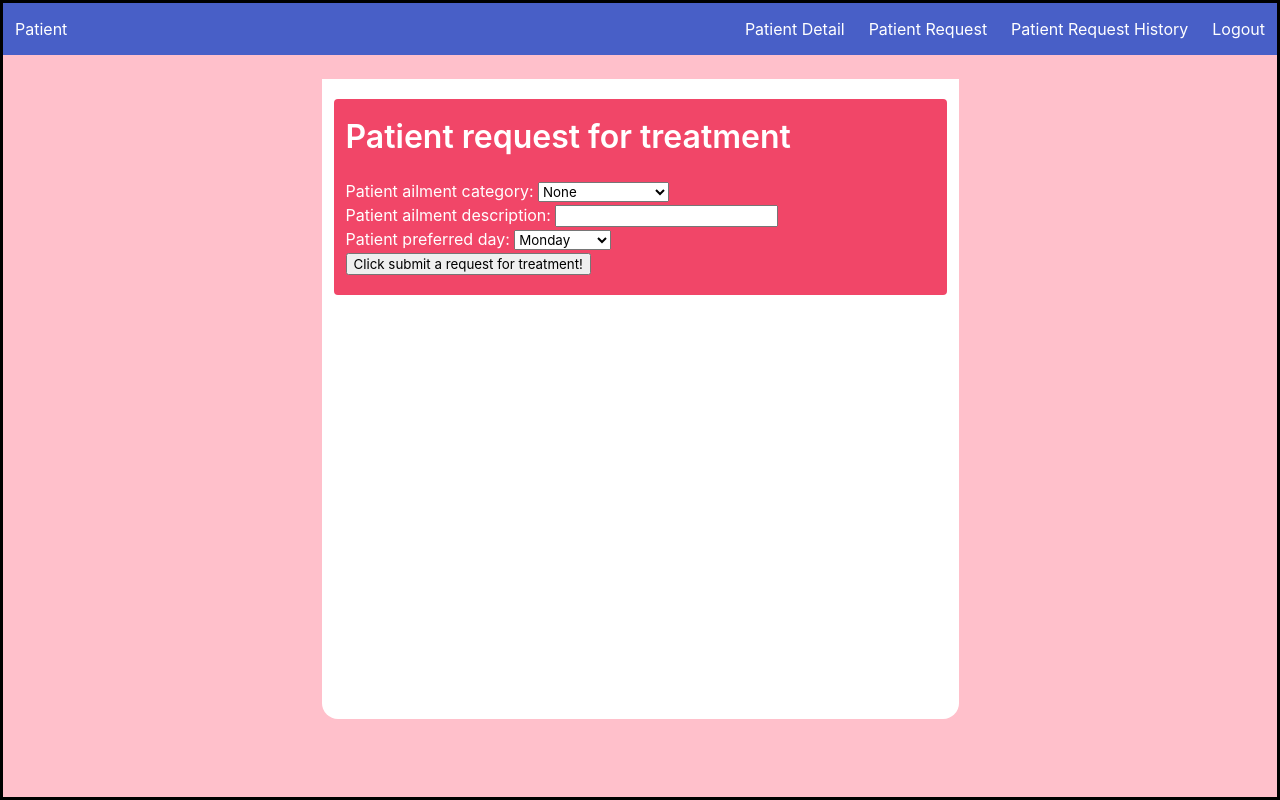
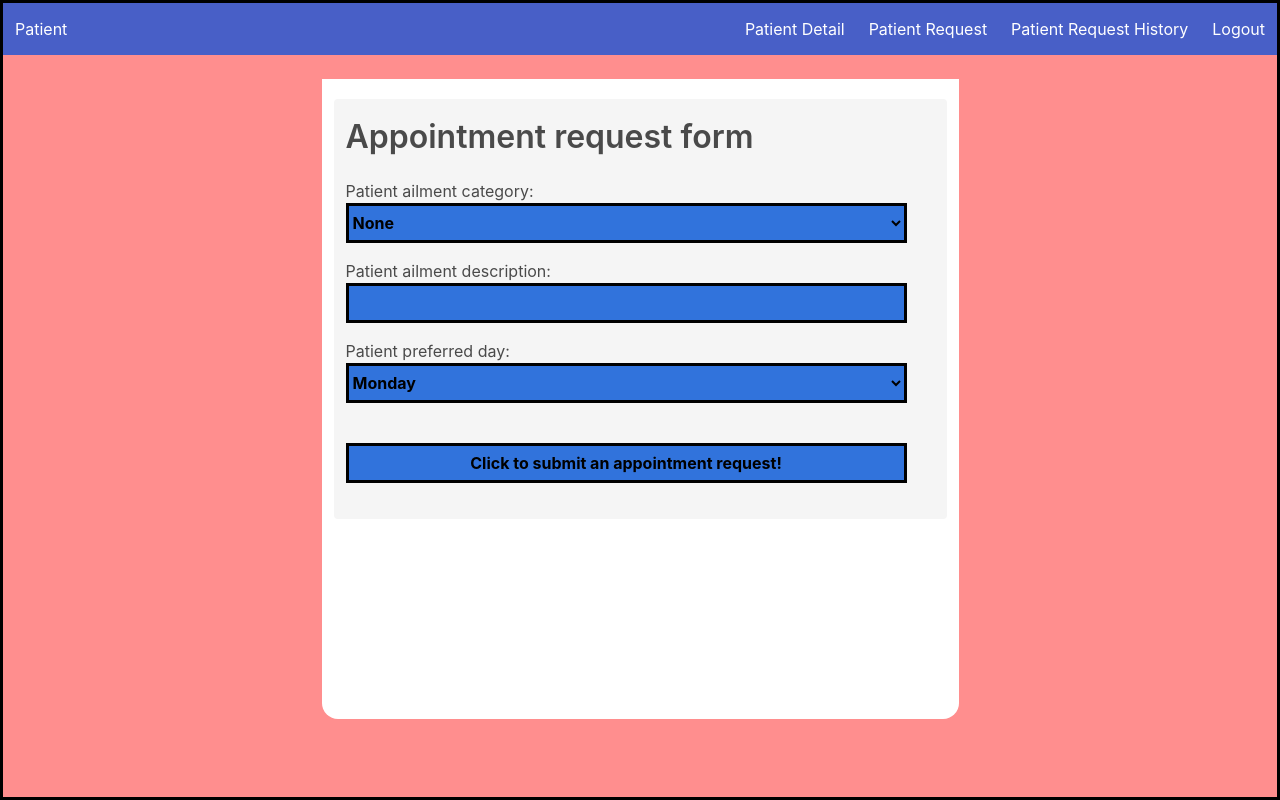
Before and after one commit to Snapdragons-GKB/Hopital-Deluxe, a Django app: page /patient/request/ in a window 1280 px wide. Run offline with Django 4.2, Linux system fonts and the light colour scheme.

Commit message:
styling patient

```diff
--- a/main_app/templates/patient-templates/additional-patient-registration.html
+++ b/main_app/templates/patient-templates/additional-patient-registration.html
@@ -3,7 +3,8 @@
 
 
 <h1 class="title">Additional Patient Registration</h1>
-<form method="post" action="{% url 'patient-registration' %}">
+<form method="post" action="{% url 'patient-registration' %}" style="list-style-type: disc;">
+
   {% csrf_token %} {{ form.as_p }}
   <input type="submit" class="btn" value="Click to register as patient!" />
 
--- a/main_app/templates/patient-templates/patient-request.html
+++ b/main_app/templates/patient-templates/patient-request.html
@@ -2,11 +2,12 @@
 {% block main %}
 
 <div class="container mt-2">
-  <div class="notification is-danger has-text-left pl-3">
-    <h1 class="title">Patient request for treatment</h1>
-    <form method="post" action="{% url 'patient-request' %}" >
-      {% csrf_token %} {{ form.as_p }}
-      <input type="submit" class="btn" value="Click submit a request for treatment!" />
+  <div class="notification has-text-left pl-3">
+    <h1 class="title">Appointment request form</h1>
+    <form method="post" action="{% url 'patient-request' %}">
+      {% csrf_token %} {{ form.as_div }}
+      <br>
+      <input type="submit" class="btn" value="Click to submit an appointment request!" />
 
     </form>
   </div>
--- a/main_app/views.py
+++ b/main_app/views.py
@@ -177,7 +177,7 @@ def Provider_Home(request):
 
             "insurancetype":rubbish.patientInsuranceType,
             "ailmentcategory":rubbish.patient_ailment_category,
-            "ailmentdescription":rubbish. patient_ailment_description,
+            "ailmentdescription":rubbish.patient_ailment_description,
 
         })
     return render(request, 'provider-templates/provider-home.html')
--- a/static/main_app/styles/patient-style.css
+++ b/static/main_app/styles/patient-style.css
@@ -3,7 +3,7 @@
 body {
     border: black;
     border-style: solid;
-    background-color: pink;
+    background-color: #FF8E8E;
     min-height: 100vh;
 }
 
@@ -19,3 +19,33 @@ main{
     border-bottom-right-radius: 2vh;
 
 }
+
+/*
+label {
+
+} */
+
+select {
+    width: 100%;
+    height: 5vh;
+    border: black;
+    border-style: solid;
+
+    background-color: #3173DC;
+    color: black;
+    font-size: 2vh;
+    font-weight: bold;
+    margin-bottom: 2vh;
+}
+
+input {
+    width: 100%;
+    height: 5vh;
+    border: black;
+    border-style: solid;
+    background-color: #3173DC;
+    color: black;
+    font-size: 2vh;
+    font-weight: bold;
+    margin-bottom: 2vh;
+}
```
Also changed, not shown: main_app/templates/patient-templates/patient-details.html (+9 -12 lines).
